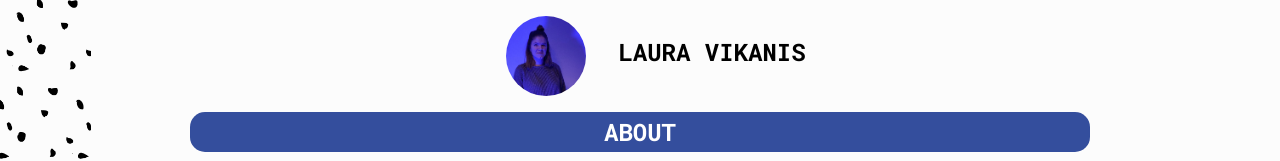
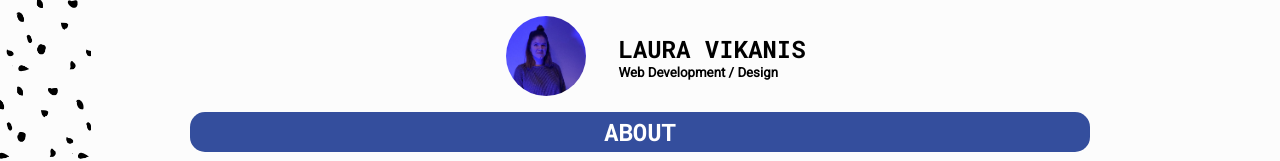
Before and after one commit to lauravikanis/portfolio2021, a React (Create React App) app: page / in a window 1280 px wide. Shown: the top 161 px of the page. Built offline with nearby package versions, Linux system fonts and the light colour scheme; a web font is replaced by a local one.

Commit message:
change color of anchors

```diff
--- a/src/GlobalStyles.js
+++ b/src/GlobalStyles.js
@@ -33,7 +33,7 @@ h1, h2, h3, h4{
 
 h3 {margin-bottom:0.25rem}
 
-
+a{color:black;}
 `;
 
 export default GlobalStyle;
--- a/src/components/Header/Header.js
+++ b/src/components/Header/Header.js
@@ -6,6 +6,7 @@ const HeaderContainer = styled.header`
   margin-top: 1rem;
   display: flex;
   justify-content: space-around;
+  align-items: center;
 
   img {
     height: 80px;
@@ -13,12 +14,20 @@ const HeaderContainer = styled.header`
     border-radius: 50px;
     margin-right: 2rem;
   }
+
+  h2,
+  h5 {
+    margin: 0;
+  }
 `;
 
 const Header = () => (
   <HeaderContainer>
     <img src={profilepic} alt="Laura" />
-    <h2>Laura Vikanis</h2>
+    <div>
+      <h2>Laura Vikanis</h2>
+      <h5>Web Development / Design</h5>
+    </div>
   </HeaderContainer>
 );
 
```
Also changed, not shown: 1 other file (tests, documents, lock files or other folders).
